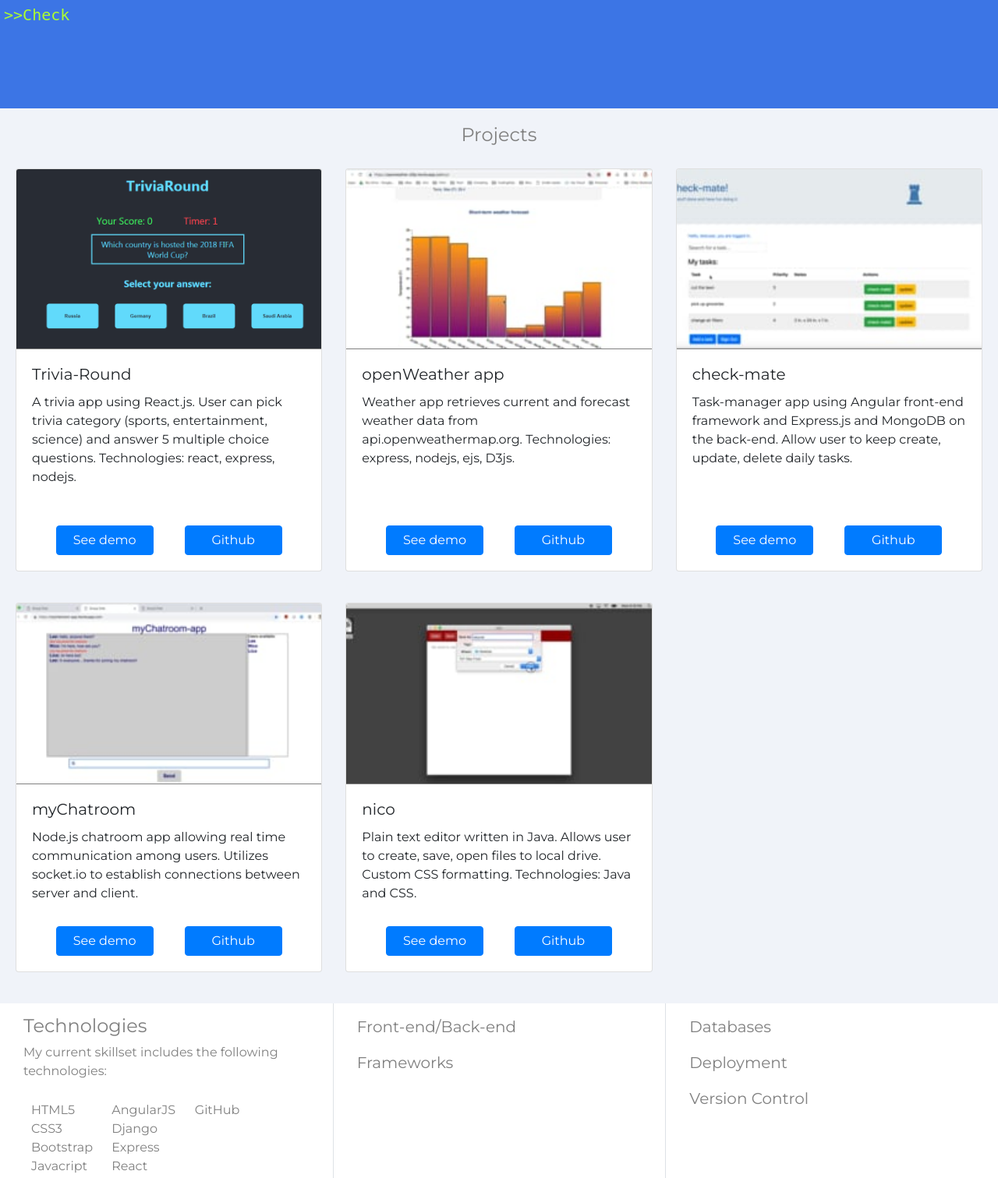
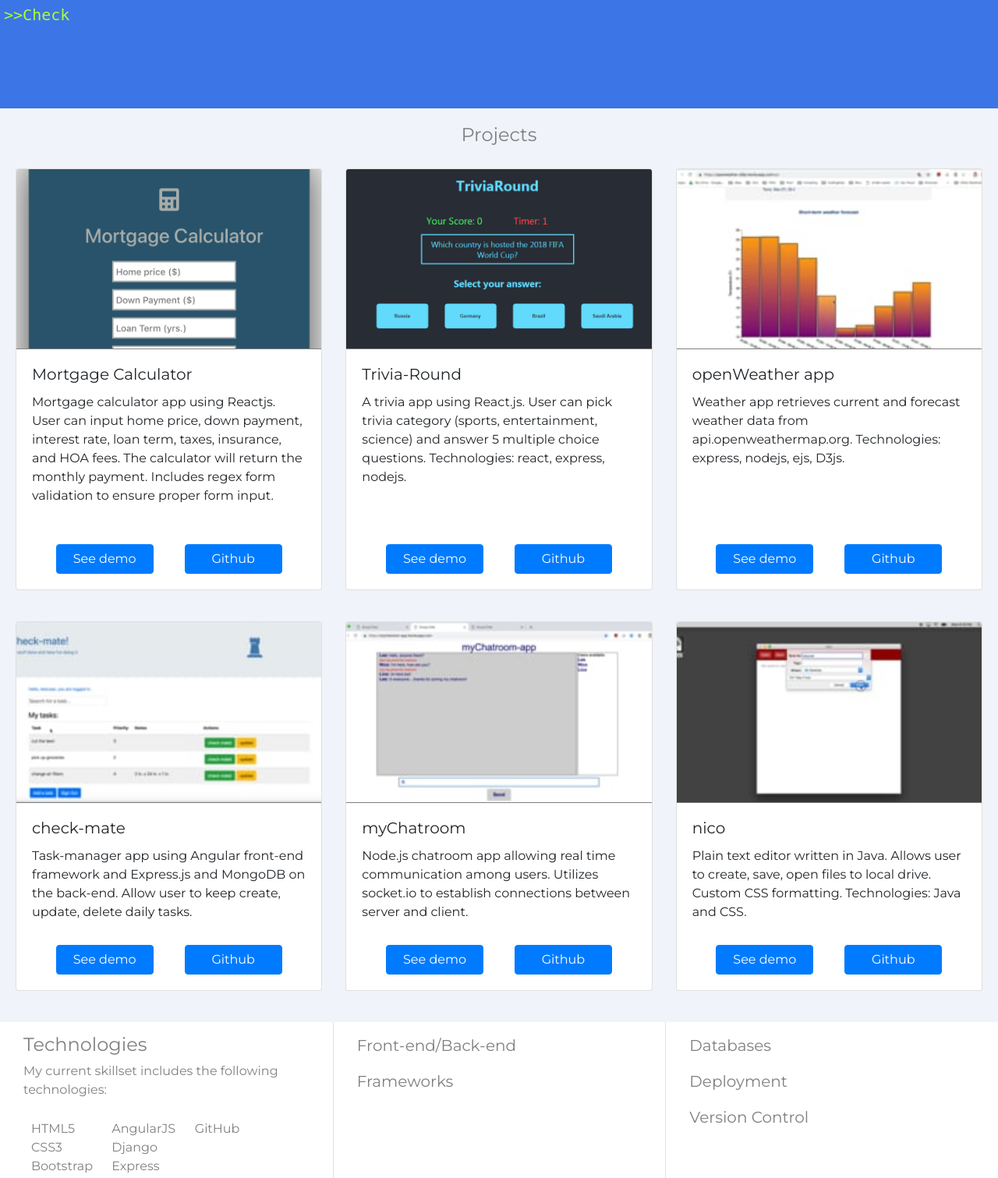
Before and after one commit to lcolsant/Portfolio, a Flask app: page / in a window 1280 px wide. Shown: the part 296-1807 px from the top of the page at 78% size. Run offline with Flask 2, Linux system fonts and the light colour scheme; some libraries are stand-ins or nearby versions.

Commit message:
adding mortgage-calc app

```diff
--- a/static/styles.css
+++ b/static/styles.css
@@ -138,6 +138,7 @@ a.navbar{
         height: 24vw;
         object-fit: cover;
     }
+
 }
 
 @media only screen and (min-width:992px) {
@@ -147,6 +148,7 @@ a.navbar{
         height: 18vw;
         object-fit: cover;
     }
+
 }
 
 
--- a/templates/index.html
+++ b/templates/index.html
@@ -54,7 +54,22 @@
                     <h4>Projects</h4>
                 </div>
                 <div id="projectanchor"></div>
+
                 <div class="row">
+
+                    <div class="col-xl col-md-6 col-12 thumbs">
+                        <div class="card d-flex flex-column"  >
+                            <a href="https://mortgage-calculator-app.herokuapp.com/" target="_blank"><img class="card-img-top" src="../static/mortgage-calc-2.png" alt="Card image cap"></a>
+                            <div class="card-body d-flex flex-column align-items-start">
+                                <h5 class="card-title">Mortgage Calculator</h5>
+                                <p class="card-text">Mortgage calculator app using Reactjs.  User can input home price, down payment, interest rate, loan term, taxes, insurance, and HOA fees.  The calculator will return the monthly payment.  Includes regex form validation to ensure proper form input.</p>
+                            </div>
+                            <div class="d-flex flex-row mt-auto justify-content-center">
+                                <a href="https://vimeo.com/341429866" target="_blank" class="btn btn-primary">See demo</a>
+                                <a href="https://github.com/lcolsant/loan-app" target="_blank" class="btn btn-primary mt-auto">Github</a>
+                            </div>
+                        </div>
+                    </div>
 
                     <div class="col-xl col-md-6 col-12 thumbs">
                         <div class="card d-flex flex-column"  >
@@ -85,6 +100,9 @@
                         </div>
                     </div>
 
+                </div>
+
+                <div class="row">
 
                     <div class="col-xl col-md-6 col-12 thumbs">
                         <div class="card d-flex flex-column" >
@@ -100,9 +118,7 @@
                         </div>
                     </div>
 
-                </div>
 
-                <div class="row">
 
                     <div class="col-xl col-md-6 col-12 thumbs">
                         <div class="card d-flex flex-column" >
@@ -136,13 +152,11 @@
                         </div>
                     </div>
 
-                    <div class="col-xl col-md-6 col-12 thumbs">
-                        <!-- Placeholder next project -->
-                    </div>
-
 
                 </div>
+
             </div>
+
 
 
 
```
Also changed, not shown: static/mortgage-calc-2.png (added), static/mortgage-calc.png (added).
